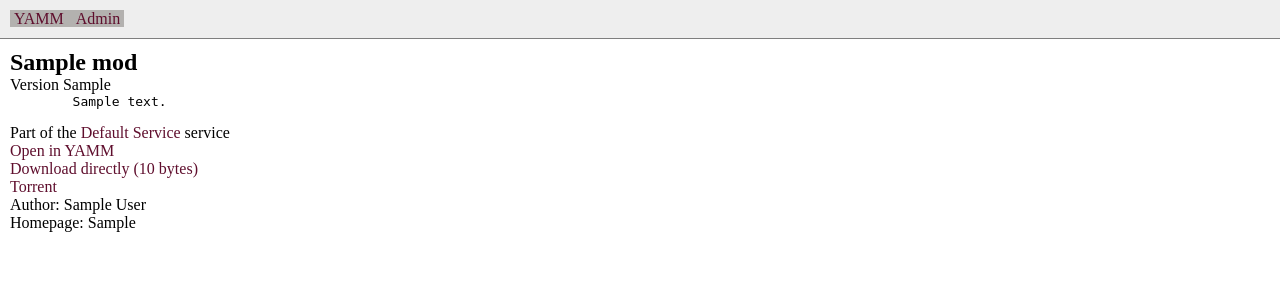
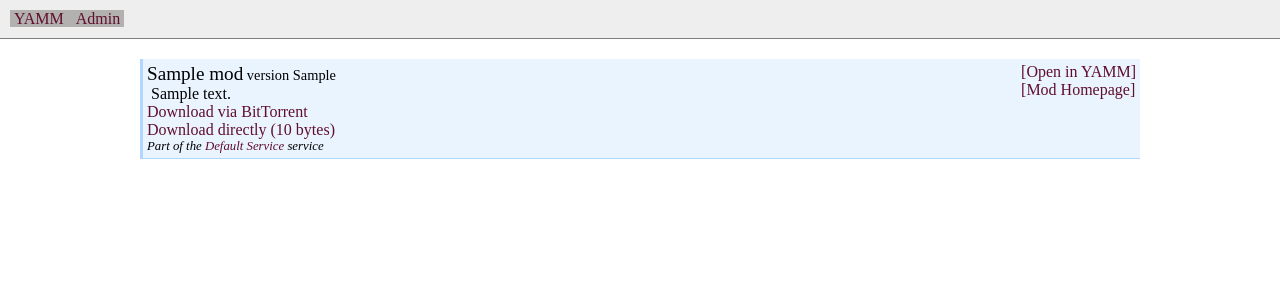
Before and after one commit to TheTerrasque/yammyamm, a Django app: page /mods/mods/1/ in a window 1280 px wide. Shown: the top 300 px of the page. Run offline with Django 3.2, Linux system fonts and the light colour scheme; data comes from the database, SQL or seed files in the repository; tables that the repository leaves empty hold one stand-in row (values such as "Sample post").

Commit message:
Less cluttered look

```diff
--- a/yammies/static/style.css
+++ b/yammies/static/style.css
@@ -45,3 +45,36 @@
     text-decoration: none;
     color: #5F0E2D;
 }
+
+.boxentry {
+    border-left: 3px solid #B1D6FF;
+    padding: 4px;
+    margin: 10px 0;
+    border-bottom: 1px solid #B1D6FF;
+    background-color: #EAF4FF;
+}
+.boxentry .header {
+    font-size: 90%;
+}
+
+.boxentry .title {
+    font-size: 133%;
+}
+
+.boxentry .floater {
+    float: right;
+}
+
+.boxentry .description {
+    padding-left: 4px;
+}
+
+#main {
+    max-width: 1000px;
+    margin:auto;
+}
+
+.boxentry .footer {
+    font-size: 80%;
+    font-style: italic;
+}
--- a/yammies/templates/mods/show_mod.html
+++ b/yammies/templates/mods/show_mod.html
@@ -1,19 +1,31 @@
 {% extends "base.html" %}
 
 {% block main %}
-    <h2>{{ object.name }}</h2>
-    <div id="modversion">Version {{ object.version }}</div>
-    <pre>
-        {{ object.description|linebreaksbr}}
-    </pre>
-    <div>Part of the <a href="{{ object.service.get_absolute_url }}">{{ object.service.name }}</a> service</div>
-    <div id="dlbox">
-        <div><a href="{{ object.get_yamm_link }}">Open in YAMM</a></div>
-        {% if object.archive %}<div><a href="{{ object.archive.url }}">Download directly ({{ object.filesize|filesizeformat }})</a></div>{% endif %}
-        {% if object.torrent_file %}<div><a href="{{ object.torrent_file.url }}">Torrent</a></div>{% endif %}
-    </div>
-    <div id="infobox">
-        {% if object.author %}<div>Author: {{ object.author}}</div>{% endif %}
-        {% if object.homepage %}<div>Homepage: {{ object.homepage}}</div>{% endif %}
+    <div class="boxentry" id="mod">
+        <div class="floater">
+            <div class="yammlink"><a href="{{ object.get_yamm_link }}" >[Open in YAMM]</a></div>
+            {% if object.homepage %}<span class="homepage"><a href="{{object.homepage}}">[Mod Homepage]</a></span>{% endif %}
+
+        </div>
+        <div class="header">
+            <span class="title">{{ object.name }}</span>
+            <span id="modversion">version {{ object.version }}</span>
+            {% if m.author %}<span class="author">by {{ m.author|default:"???" }}.</span>{% endif %}
+        </div>
+
+
+        <div class="description">
+            {{ object.description|linebreaksbr}}
+        </div>
+
+        <div class="dlbox">
+            {% if object.torrent_file %}<div><a href="{{ object.torrent_file.url }}">Download via BitTorrent</a></div>{% endif %}
+            {% if object.archive %}<div><a href="{{ object.archive.url }}">Download directly ({{ object.filesize|filesizeformat }})</a></div>{% endif %}
+        </div>
+
+        <div class="footer">
+            <div>Part of the <a href="{{ object.service.get_absolute_url }}">{{ object.service.name }}</a> service</div>
+        </div>
+
     </div>
 {% endblock %}
```
Also changed, not shown: yammies/templates/mods/list_services.html (+15 -16 lines), yammies/templates/mods/show_service.html (+22 -46 lines).
